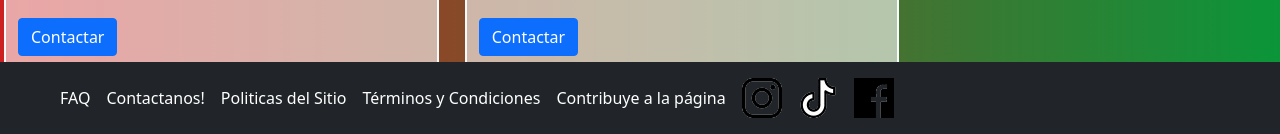
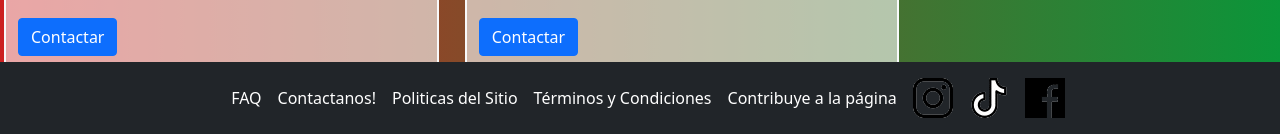
Before and after one commit to BelialDaNoS/Siguiendo-Huellas, a website: page Index.html in a window 1280 px wide. Shown: the part 666-800 px from the top of the page. Drawn offline with nearby package versions, Linux system fonts and the light colour scheme; files that its build step writes are made by us from their sources; a web font is replaced by a local one.

Commit message:
Casientregafinalfinaltejuroquefinalyafaltanpocoscommitsquieroentregaresto:(.jpg

```diff
--- a/Index.html
+++ b/Index.html
@@ -160,10 +160,10 @@
                 <button class="navbar-toggler" type="button" data-bs-toggle="collapse" data-bs-target="#navbarCollapse" aria-controls="navbarCollapse" aria-expanded="false" aria-label="Toggle navigation">
                 <span class="navbar-toggler-icon"></span>
                 </button>
-                <div class="collapse navbar-collapse" id="navbarCollapse">
-                    <ul class="navbar-nav align-items-center justify-content-center">
+                <div class="collapse navbar-collapse  justify-content-center" id="navbarCollapse">
+                    <ul class="navbar-nav align-items-center">
                         <li class="nav-item">
-                            <a class="nav-link active" aria-current="page" href="FAQ-SH.html">FAQ</a>
+                        <a class="nav-link active" aria-current="page" href="FAQ-SH.html">FAQ</a>
                         </li>
                         <li class="nav-item">
                             <a class="nav-link active" aria-current="page" href="Contacto-SH.html">Contactanos!</a>
```
